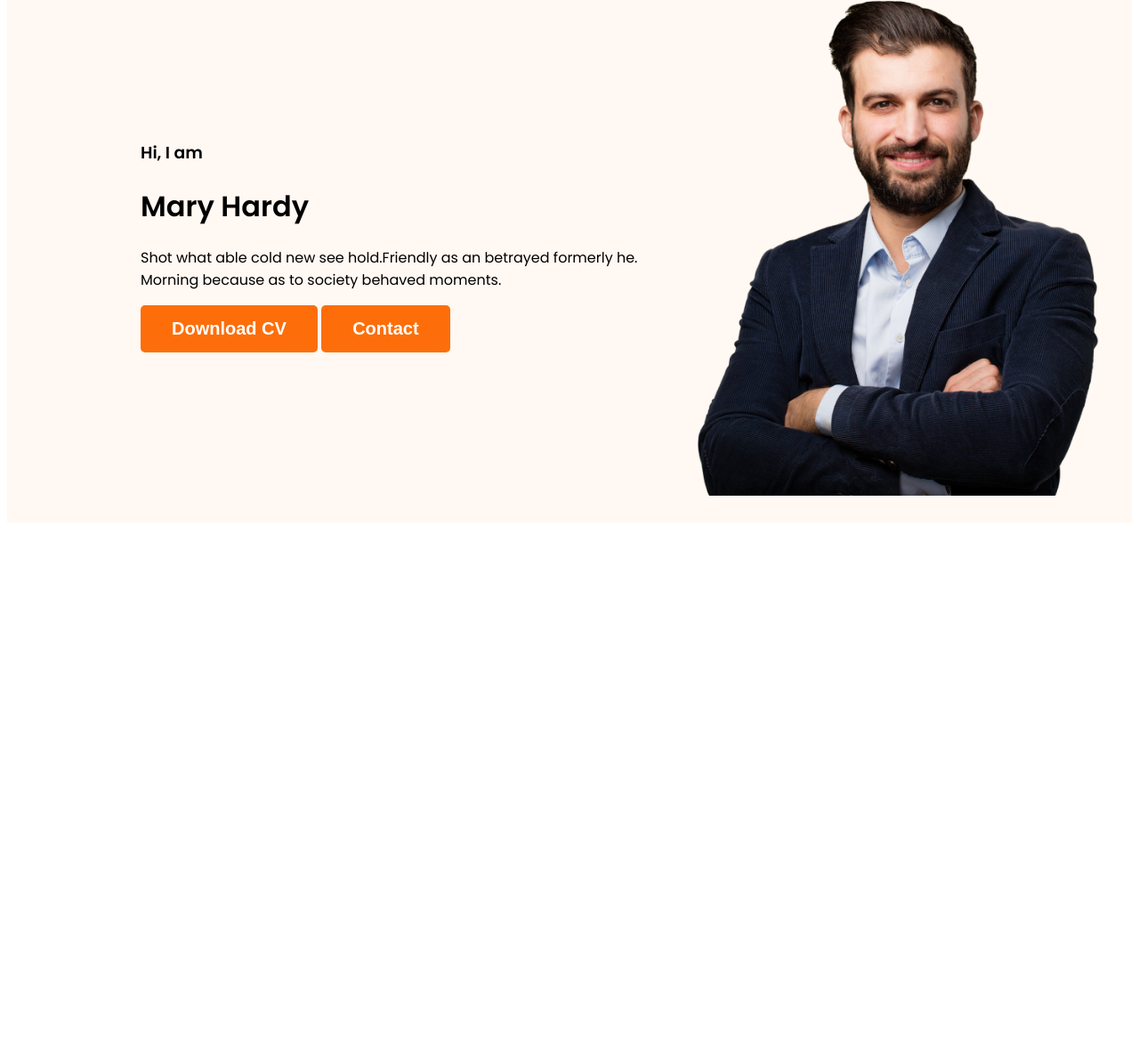
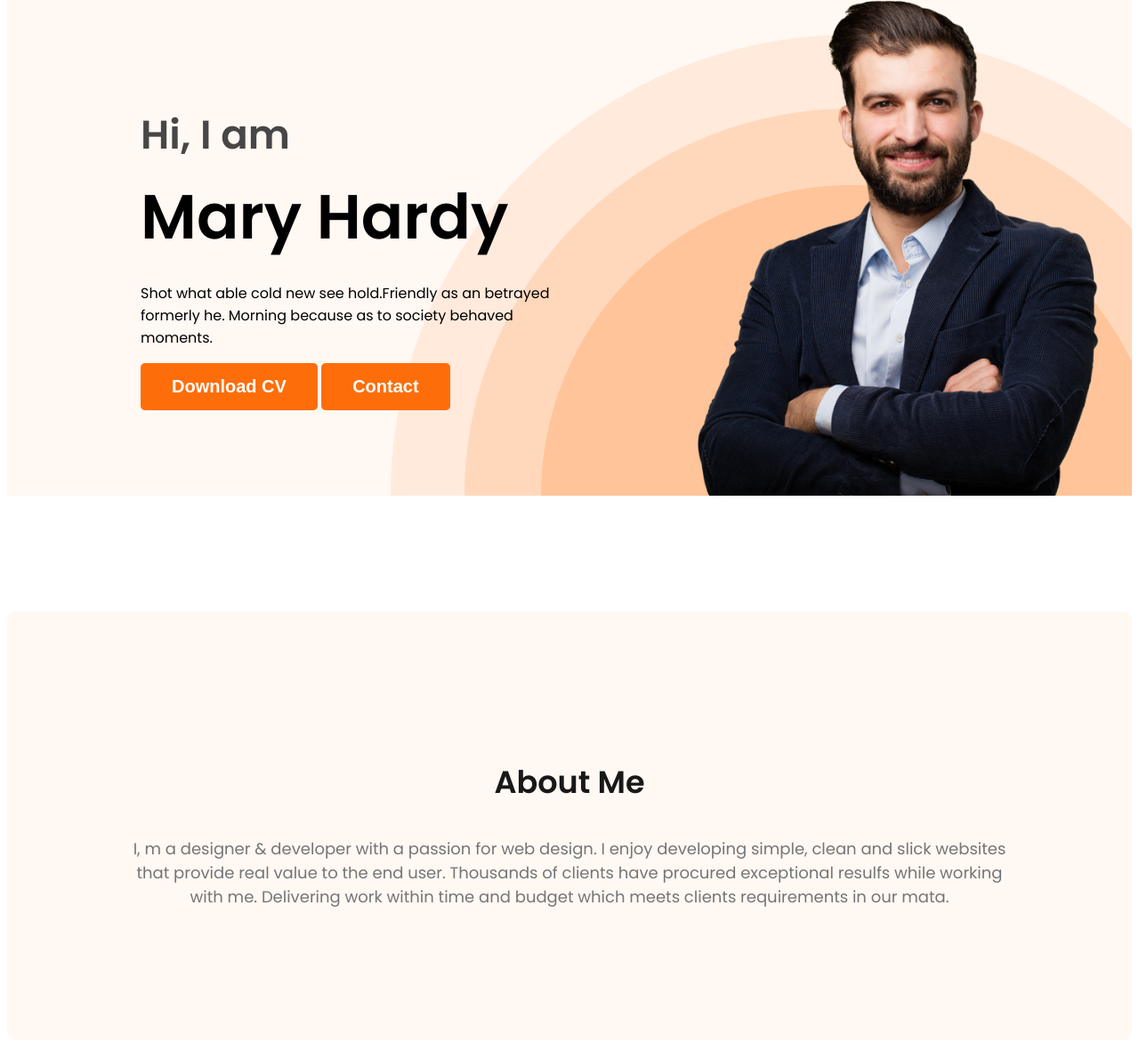
Before and after one commit to sadi864/developer-portfolio, a plain HTML site: page index.html in a window 1280 px wide. Shown: the part 218-1390 px from the top of the page at 89% size. Before the commit the page ends 813 px from the top, so only its background shows below. Drawn offline with Linux system fonts and the light colour scheme.

Commit message:
about section work

```diff
--- a/index.html
+++ b/index.html
@@ -23,7 +23,7 @@
         <div class="banner-content">
             <h3 class="banner-greeting">Hi, I  am</h3>
             <h1 class="banner-title">Mary Hardy</h1>
-            <p>Shot what able cold new see hold.Friendly as an betrayed formerly he. Morning because as to society behaved moments.</p>
+            <p class="banner-discription">Shot what able cold new see hold.Friendly as an betrayed formerly he. Morning because as to society behaved moments.</p>
             <button class="btn-primary">Download CV</button>
             <button class="btn-primary">Contact</button>
         </div>
@@ -33,6 +33,14 @@
 
     </header>
     <main>
+        <section class="about">
+            <h3 class="section-tittle">About Me</h3>
+            <p class="section-description">I, m a designer & developer with a passion for web design. I enjoy developing simple, clean and slick websites that provide real value to the end user.
+                Thousands of clients have procured exceptional resulfs while working with me. Delivering work within time and budget which meets clients requirements
+                in our mata.</p>
+
+        </section>
+
 
     </main>
     <footer>
--- a/styles/style.css
+++ b/styles/style.css
@@ -15,6 +15,18 @@ body{
     font-weight: 700;
     color: white;
     padding: 15px 35px;
+}
+
+.section-tittle{
+    color:  #181818;
+text-align: center;
+font-size: 35px;
+font-weight: 700;
+}
+.section-description{
+    color:  #757575;
+text-align: center;
+font-size: 18px;
 }
 
 /* nav related style */
@@ -42,15 +54,43 @@ nav a{
     text-decoration: none;
     color: #474747;
 }
-/* header part start */
+/* header part start .................................*/
 .header{
     background-color: #FFF8F3;
+    background-image: url(../images/header_bg.png);
+    background-repeat: no-repeat;
+    background-position: bottom right;
 }
 .banner{
-    padding: 30px 30px 30px 150px;
+    padding: 30px 30px 0px 150px;
     display: flex;
     align-items: center;
+    justify-content: space-between;
 }
 .banner .profile-picture{
     width: 500px;
 }
+.banner-greeting{
+    font-size: 45px;
+    color: #474747;
+    margin-bottom: 0;
+
+}
+.banner-title{
+    font-size: 70px;
+    font-weight: 700;
+    margin-top: 5px;
+    margin-bottom: 20px;
+}
+.banner-content{
+    max-width: 500px;
+}
+/* header part end.............................. */
+/* ..............main content start................ */
+          /* about section start */
+.about{
+    padding: 130px;
+    border-radius: 10px;
+    background: #FFF8F3;
+    margin: 130px 0;
+}
```
